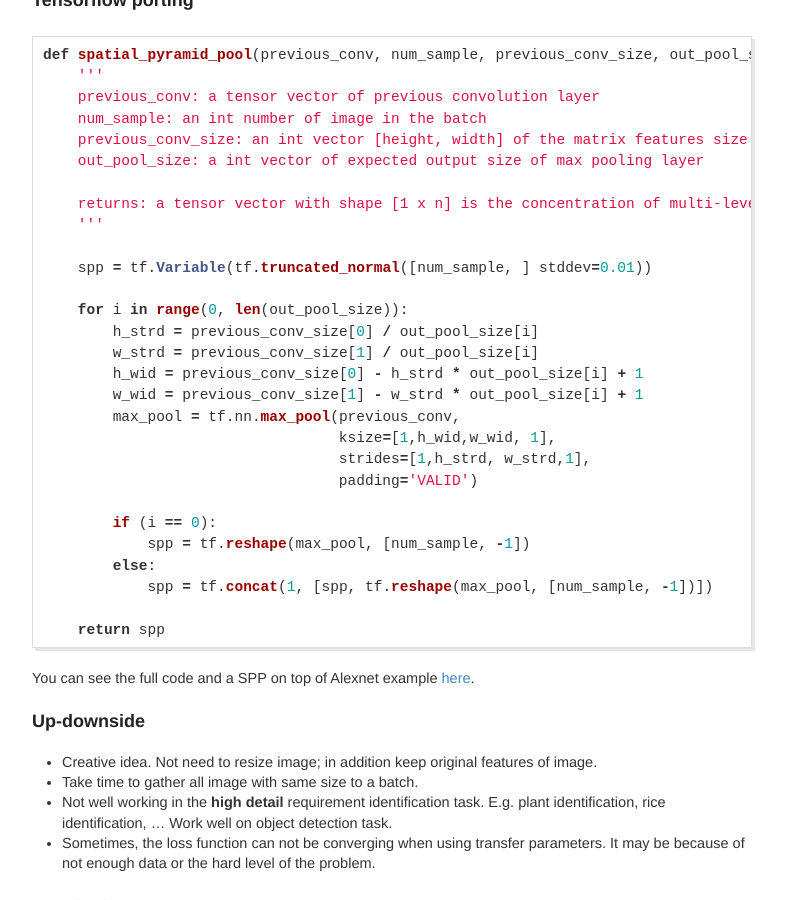
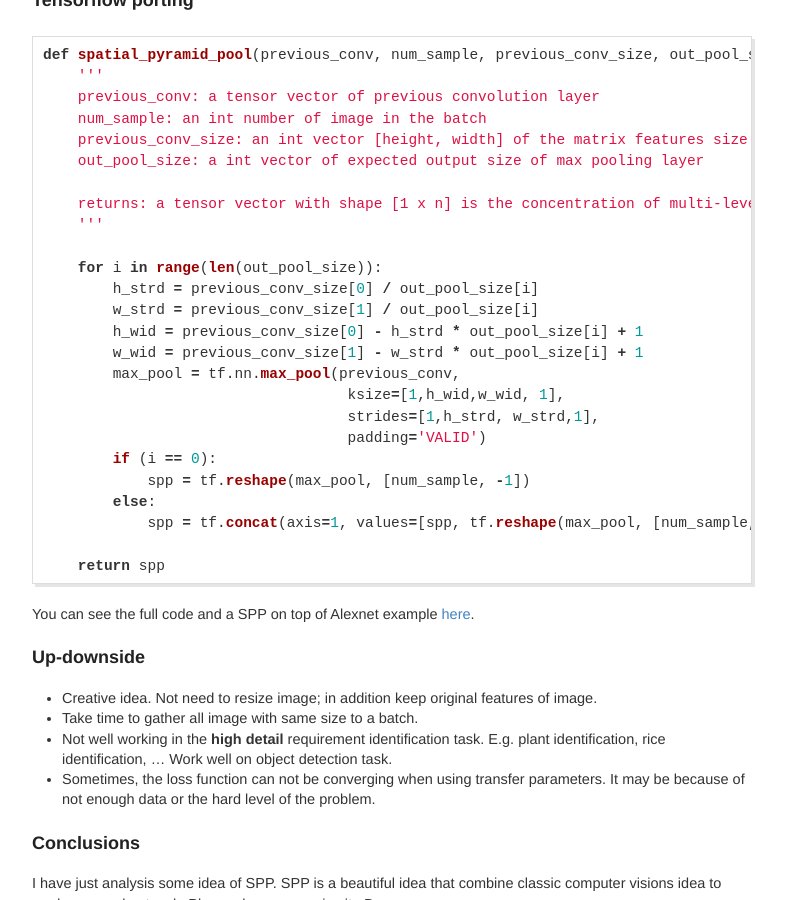
Before and after one commit to peace195/peace195.github.io, a Jekyll site: the page built from _posts/2017-06-30-spatial-pyramid-pooling.md, in a window 1280 px wide and 900 px high, scrolled down 985 px. Shown: the whole window, without its empty margins (248-1034 px from the left). Built offline with Jekyll 4.4.1, drawn with Linux system fonts in a browser that asks for light colours; our own code applies the rules of GitHub Pages for plain Markdown files; formulas are drawn with MathJax 3; comment, search, counter and statistics services are not loaded.

Commit message:
update code

```diff
--- a/_posts/2017-06-30-spatial-pyramid-pooling.md
+++ b/_posts/2017-06-30-spatial-pyramid-pooling.md
@@ -36,22 +36,19 @@ def spatial_pyramid_pool(previous_conv, num_sample, previous_conv_size, out_pool
     returns: a tensor vector with shape [1 x n] is the concentration of multi-level pooling
     '''
 
-    spp = tf.Variable(tf.truncated_normal([num_sample, ] stddev=0.01))
-
-    for i in range(0, len(out_pool_size)):
+    for i in range(len(out_pool_size)):
         h_strd = previous_conv_size[0] / out_pool_size[i]
         w_strd = previous_conv_size[1] / out_pool_size[i]
         h_wid = previous_conv_size[0] - h_strd * out_pool_size[i] + 1
         w_wid = previous_conv_size[1] - w_strd * out_pool_size[i] + 1
         max_pool = tf.nn.max_pool(previous_conv,
-                                  ksize=[1,h_wid,w_wid, 1],
-                                  strides=[1,h_strd, w_strd,1],
-                                  padding='VALID')
-
+                                   ksize=[1,h_wid,w_wid, 1],
+                                   strides=[1,h_strd, w_strd,1],
+                                   padding='VALID')
         if (i == 0):
             spp = tf.reshape(max_pool, [num_sample, -1])
         else:
-            spp = tf.concat(1, [spp, tf.reshape(max_pool, [num_sample, -1])])
+            spp = tf.concat(axis=1, values=[spp, tf.reshape(max_pool, [num_sample, -1])])
 
     return spp
 {% endhighlight %}
```
